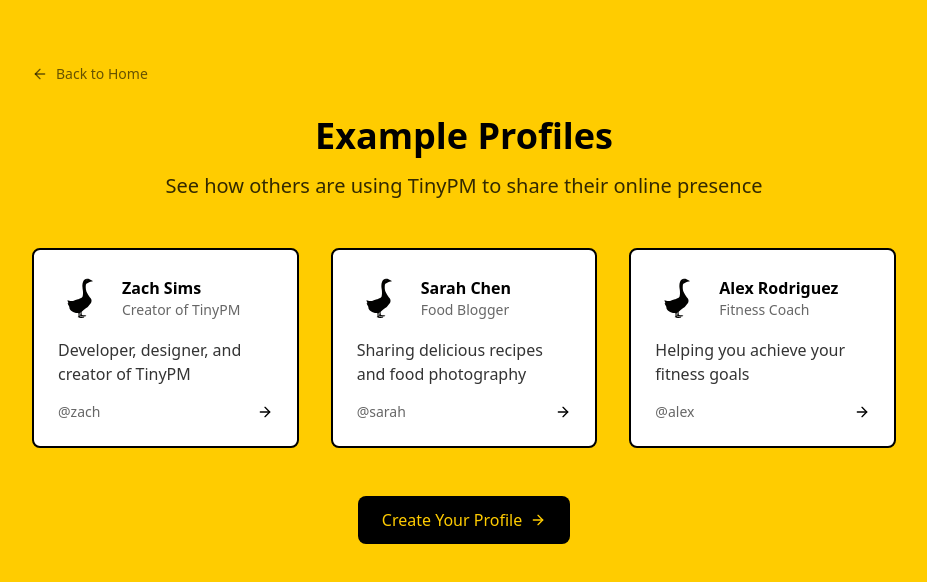
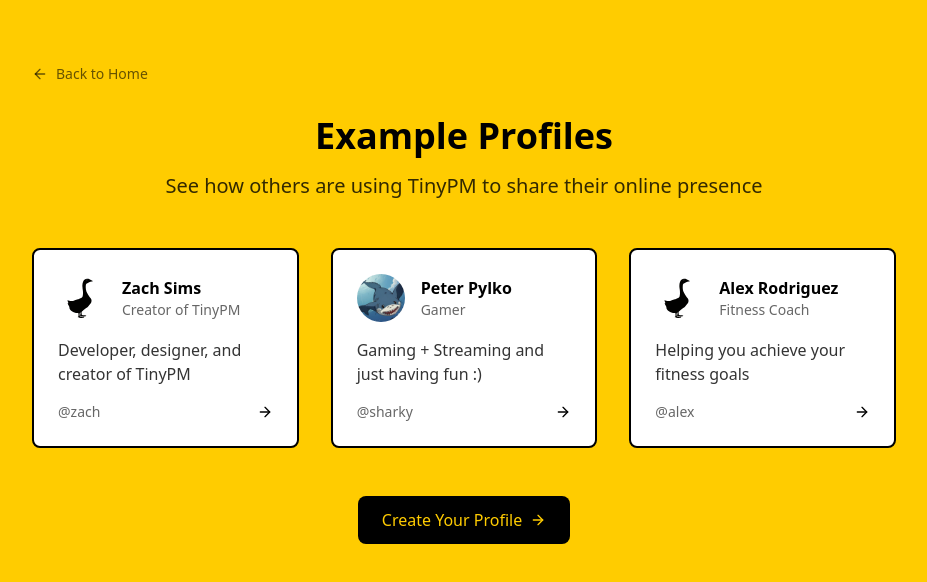
Before and after one commit to donwolfonline/tinypm, a Next.js app: page /examples in a window 1280 px wide. Shown: the top 582 px of the page, without its empty margins (176-1103 px from the left). Built offline with nearby package versions, Linux system fonts and the light colour scheme.

Commit message:
updated examples

```diff
--- a/app/examples/page.tsx
+++ b/app/examples/page.tsx
@@ -16,11 +16,11 @@
     bio: 'Developer, designer, and creator of TinyPM',
   },
   {
-    username: 'sarah',
-    name: 'Sarah Chen',
-    role: 'Food Blogger',
-    image: '/images/goose.svg',
-    bio: 'Sharing delicious recipes and food photography',
+    username: 'sharky',
+    name: 'Peter Pylko',
+    role: 'Gamer',
+    image: '/images/sharky.jpeg',
+    bio: 'Gaming + Streaming and just having fun :)',
   },
   {
     username: 'alex',
```
Also changed, not shown: public/images/sharky.jpeg (added).
